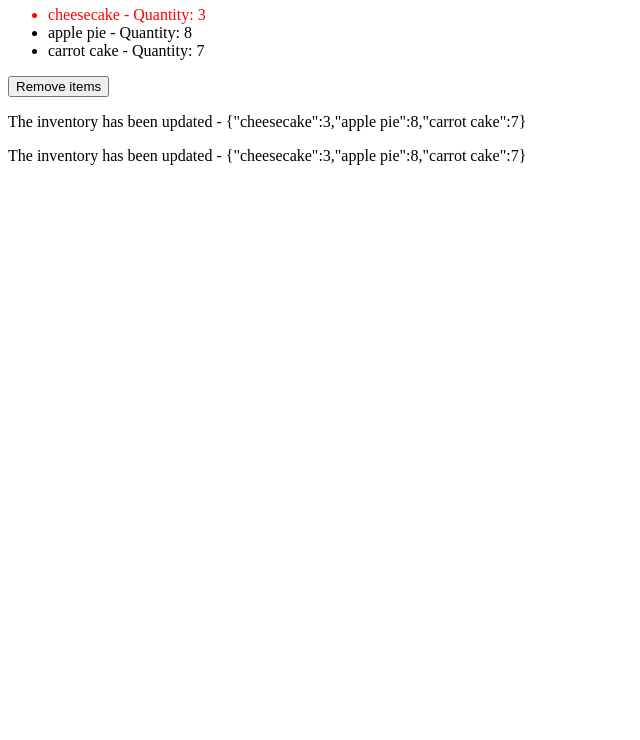
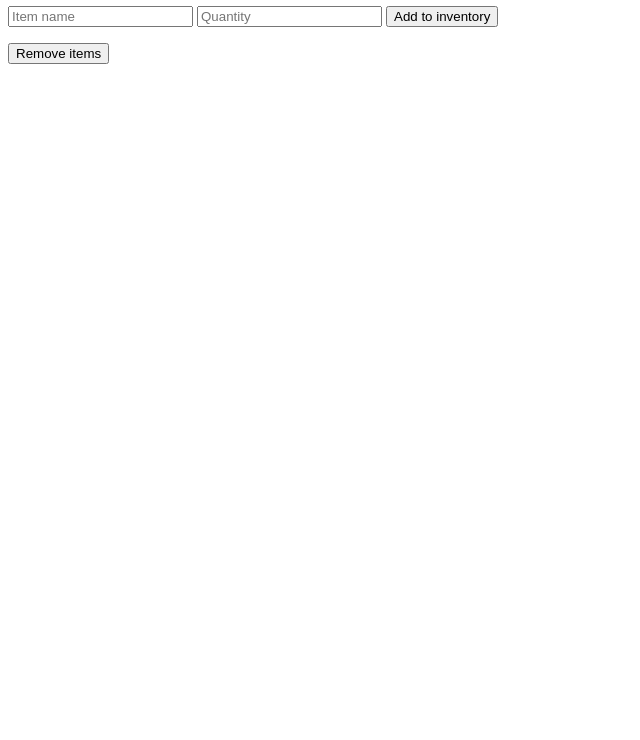
Before and after one commit to alexandrecoin/testing_javascript, a website with bundled scripts: page client/index.html in a window 1280 px wide. Shown: the part 60-800 px from the top of the page, without its empty margins (0-640 px from the left). Built offline with nearby package versions, Linux system fonts and the light colour scheme.

Commit message:
6.3 - Handling Events - Add submit item form

```diff
--- a/client/bundle.js
+++ b/client/bundle.js
@@ -1,4 +1,6 @@
 (function(){function r(e,n,t){function o(i,f){if(!n[i]){if(!e[i]){var c="function"==typeof require&&require;if(!f&&c)return c(i,!0);if(u)return u(i,!0);var a=new Error("Cannot find module '"+i+"'");throw a.code="MODULE_NOT_FOUND",a}var p=n[i]={exports:{}};e[i][0].call(p.exports,function(r){var n=e[i][1][r];return o(n||r)},p,p.exports,r,e,n,t)}return n[i].exports}for(var u="function"==typeof require&&require,i=0;i<t.length;i++)o(t[i]);return o}return r})()({1:[function(require,module,exports){
+const { addItem } = require('./inventoryController');
+
 const updateItemList = inventory =>  {
     const inventoryList = window.document.getElementById('item-list');
     const removeItemsButton = window.document.getElementById('remove-button')
@@ -26,18 +28,19 @@ const updateItemList = inventory =>  {
 const isInventoryEmpty = inventory => {
     if (Object.keys(inventory).length === 0 && inventory.constructor === Object) return true;
 };
-const emptyList = () => {
-    const inventoryList = window.document.getElementById('item-list');
-    inventoryList.innerHTML = '';
-    updateItemList({});
-}
 
-module.exports = {
-    updateItemList,
-    emptyList
+const handleAddItem = event => {
+    event.preventDefault();
+
+    const { name, quantity } = event.target.elements;
+    addItem(name.value, parseInt(quantity.value, 10));
+
+    updateItemList(data.inventory);
 };
 
-},{}],2:[function(require,module,exports){
+module.exports = { updateItemList, handleAddItem };
+
+},{"./inventoryController":2}],2:[function(require,module,exports){
 const data = { inventory : {} };
 
 const addItem = (itemName, quantity) => {
@@ -48,13 +51,9 @@ const addItem = (itemName, quantity) => {
 module.exports = { data, addItem };
 
 },{}],3:[function(require,module,exports){
-const { addItem, data } = require('./inventoryController');
-const { updateItemList } = require('./domController');
+const { handleAddItem } = require("./domController");
 
-addItem('cheesecake', 3);
-addItem('apple pie', 8);
-addItem('carrot cake', 7);
+const form = document.getElementById("add-item-form");
+form.addEventListener("submit", handleAddItem);
 
-updateItemList(data.inventory);
-
-},{"./domController":1,"./inventoryController":2}]},{},[3]);
+},{"./domController":1}]},{},[3]);
--- a/client/domController.js
+++ b/client/domController.js
@@ -1,3 +1,5 @@
+const { addItem, data } = require('./inventoryController');
+
 const updateItemList = inventory =>  {
     const inventoryList = window.document.getElementById('item-list');
     const removeItemsButton = window.document.getElementById('remove-button')
@@ -26,4 +28,13 @@ const isInventoryEmpty = inventory => {
     if (Object.keys(inventory).length === 0 && inventory.constructor === Object) return true;
 };
 
-module.exports = { updateItemList };
+const handleAddItem = event => {
+    event.preventDefault();
+
+    const { name, quantity } = event.target.elements;
+    addItem(name.value, parseInt(quantity.value, 10));
+
+    updateItemList(data.inventory);
+};
+
+module.exports = { updateItemList, handleAddItem };
--- a/client/index.html
+++ b/client/index.html
@@ -9,6 +9,21 @@
 <body>
     <h1>Inventory Contents</h1>
     <ul id="item-list"></ul>
+
+    <form id="add-item-form">
+        <input
+            type="text"
+            name="name"
+            placeholder="Item name"
+        >
+        <input
+            type="number"
+            name="quantity"
+            placeholder="Quantity"
+        >
+        <button type="submit">Add to inventory</button>
+    </form>
+
     <button id="remove-button" onclick="emptyList()">Remove items</button>
     <script src="bundle.js"></script>
 </body>
--- a/client/main.js
+++ b/client/main.js
@@ -1,8 +1,4 @@
-const { addItem, data } = require('./inventoryController');
-const { updateItemList } = require('./domController');
+const { handleAddItem } = require("./domController");
 
-addItem('cheesecake', 3);
-addItem('apple pie', 8);
-addItem('carrot cake', 7);
-
-updateItemList(data.inventory);
+const form = document.getElementById("add-item-form");
+form.addEventListener("submit", handleAddItem);
```
Also changed, not shown: client/domController.test.js (+23 -2 lines), client/main.test.js (added, +26 -0 lines).
